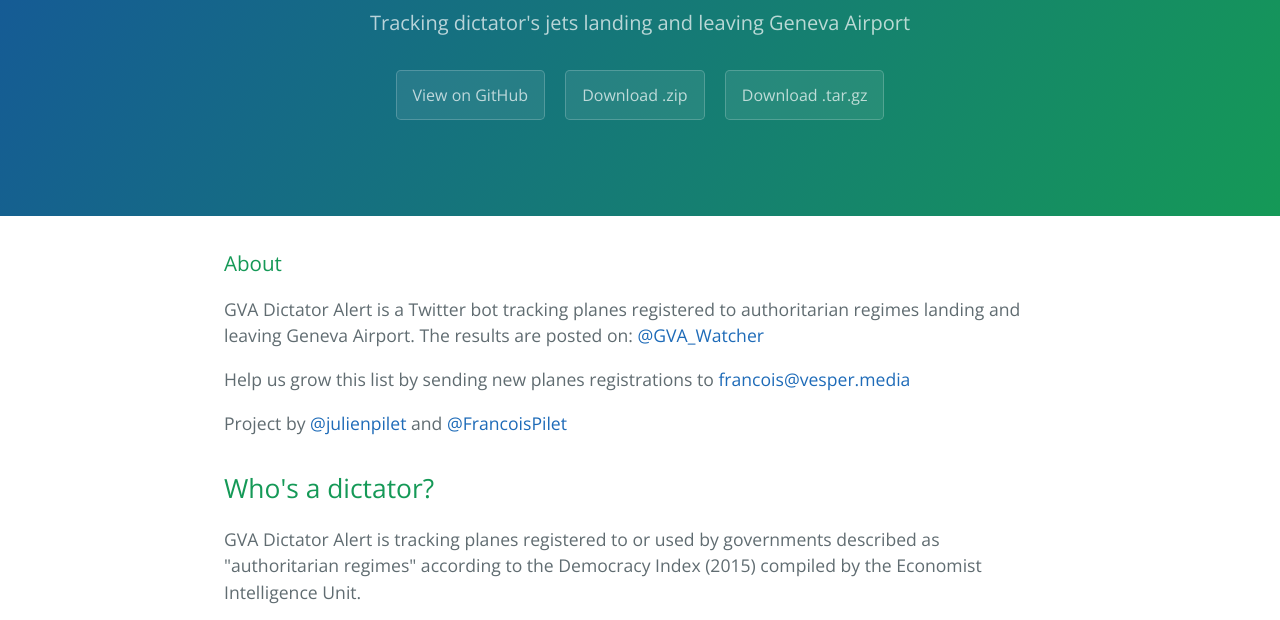
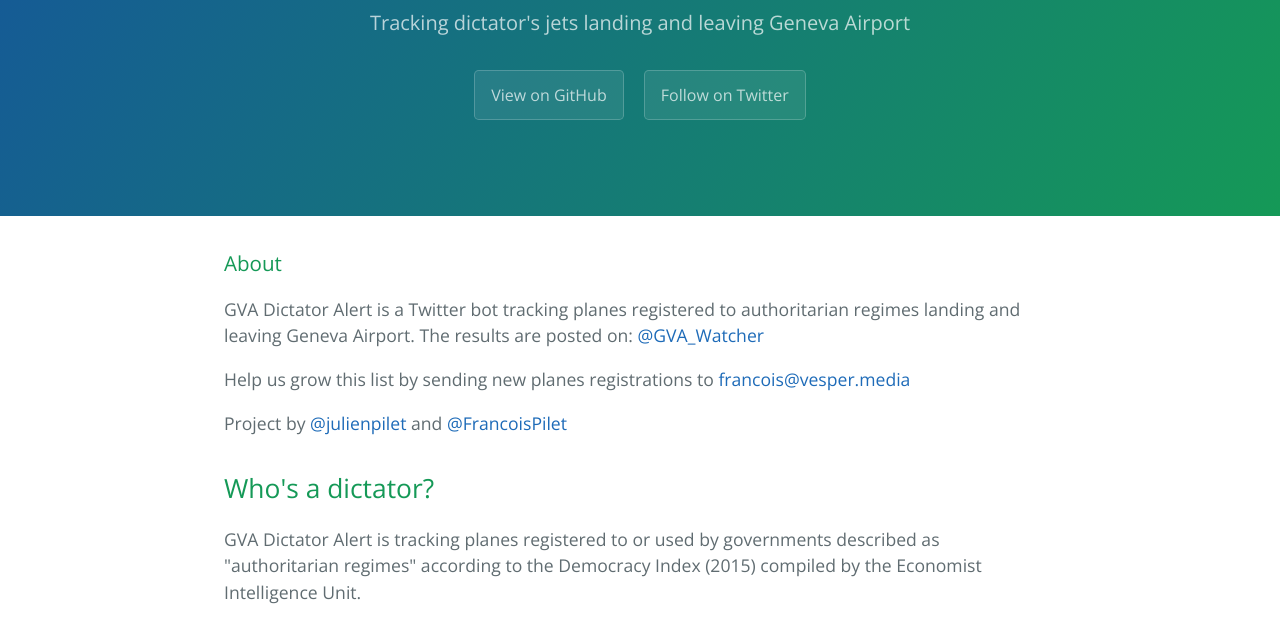
Before and after one commit to lefranz/geneva-dictators, a website: page index.html in a window 1280 px wide. Shown: the part 167-787 px from the top of the page. Drawn offline with nearby package versions, Linux system fonts and the light colour scheme.

Commit message:
twitter link

```diff
--- a/index.html
+++ b/index.html
@@ -14,8 +14,7 @@
       <h1 class="project-name">GVA Dictator Alert</h1>
       <h2 class="project-tagline">Tracking dictator&#39;s jets landing and leaving Geneva Airport</h2>
       <a href="https://github.com/lefranz/geneva-dictators" class="btn">View on GitHub</a>
-      <a href="https://github.com/lefranz/geneva-dictators/zipball/master" class="btn">Download .zip</a>
-      <a href="https://github.com/lefranz/geneva-dictators/tarball/master" class="btn">Download .tar.gz</a>
+      <a href="https://twitter.com/GVA_Watcher" class="btn">Follow on Twitter</a>
     </section>
 
     <section class="main-content">
```
